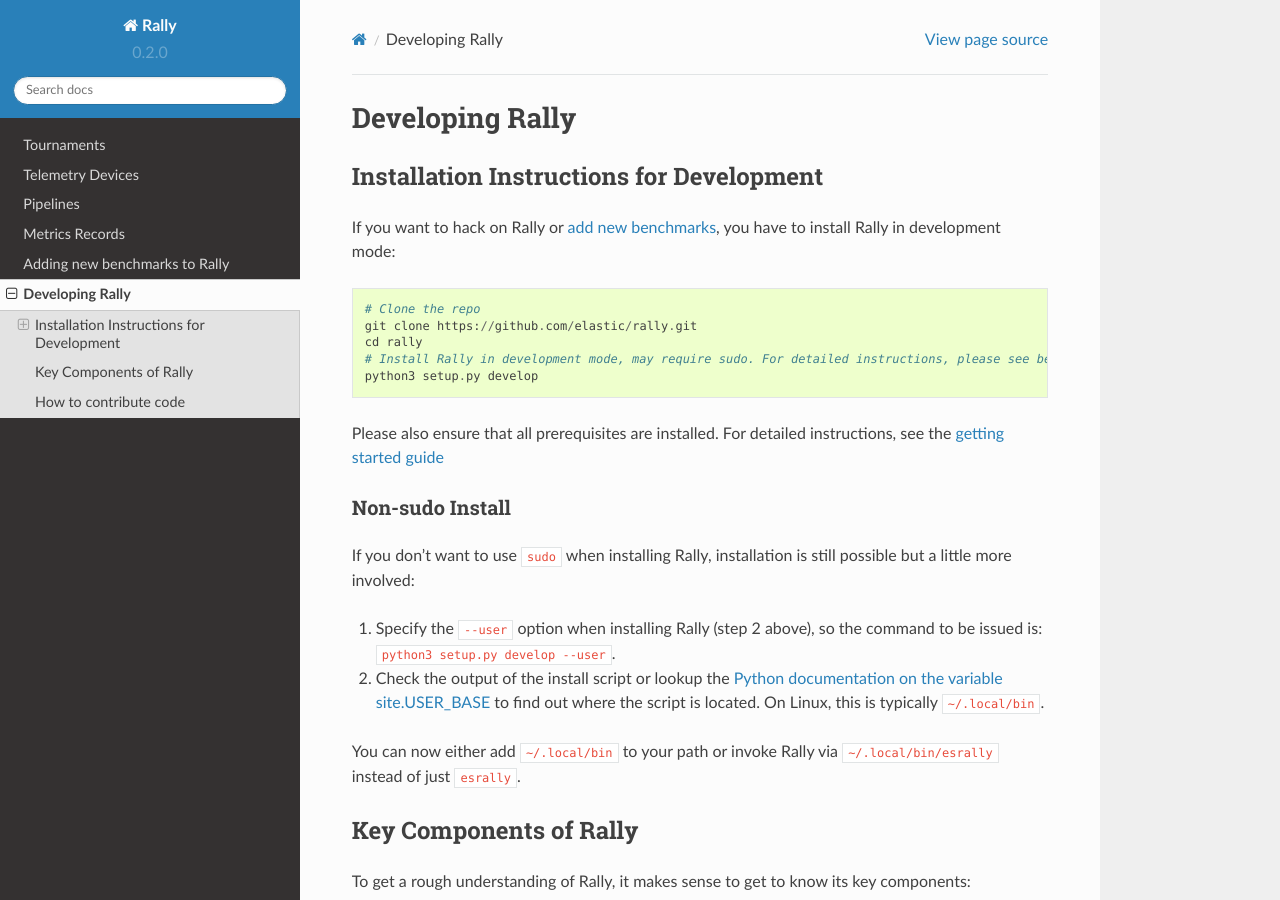
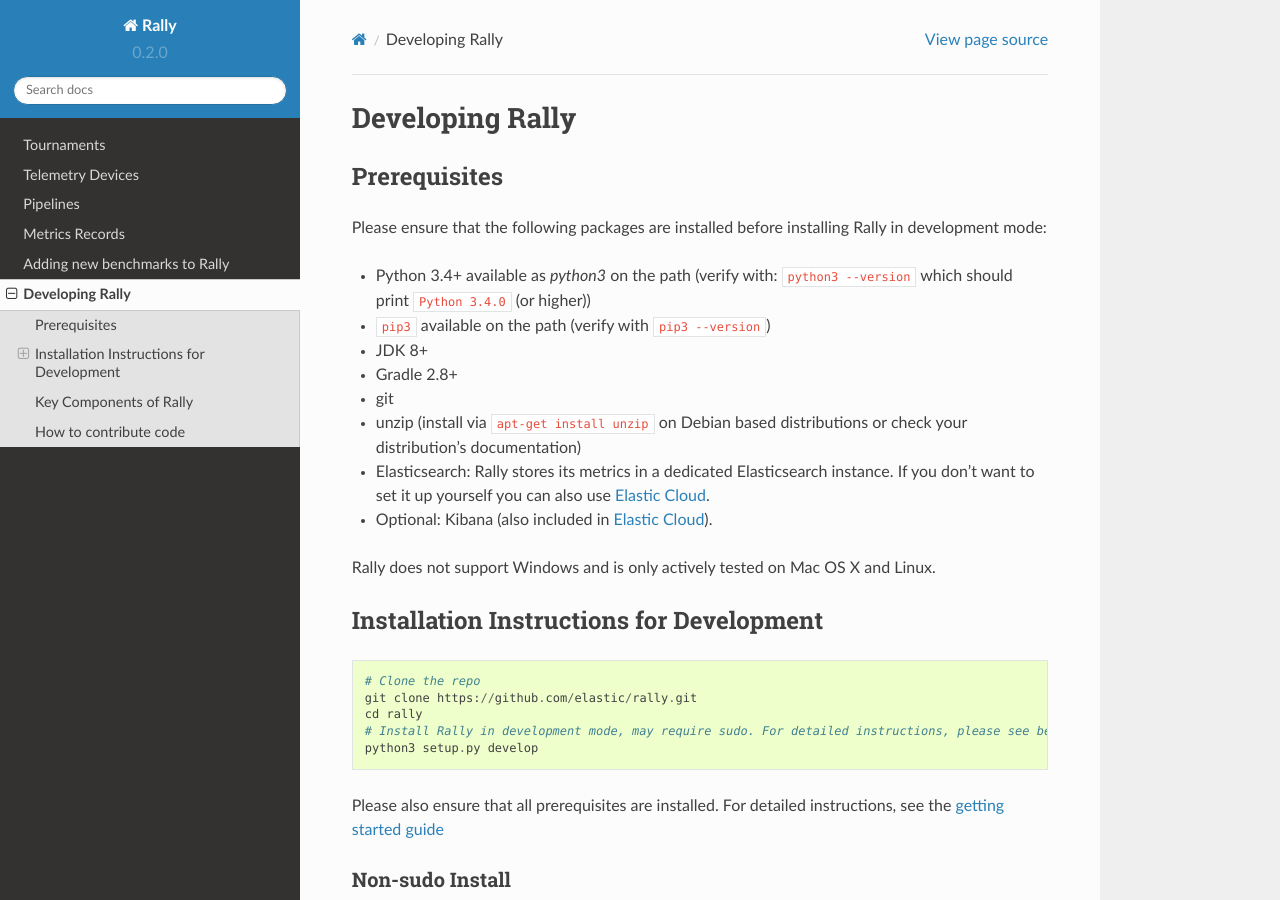
Before and after one commit to elastic/rally, a Sphinx documentation site: the page built from docs/developing.rst, in a window 1280 px wide and 900 px high. Built offline with Sphinx 7.4.7 and the Read the Docs theme 2.0.0, drawn with Linux system fonts in a browser that asks for light colours.

Commit message:
Explicitly state prerequisites in dev docs

```diff
--- a/docs/developing.rst
+++ b/docs/developing.rst
@@ -1,11 +1,26 @@
 Developing Rally
 ================
+
+Prerequisites
+-------------
+
+Please ensure that the following packages are installed before installing Rally in development mode:
+
+* Python 3.4+ available as `python3` on the path (verify with: ``python3 --version`` which should print ``Python 3.4.0`` (or higher))
+* ``pip3`` available on the path (verify with ``pip3 --version``)
+* JDK 8+
+* Gradle 2.8+
+* git
+* unzip (install via ``apt-get install unzip`` on  Debian based distributions or check your distribution's documentation)
+* Elasticsearch: Rally stores its metrics in a dedicated Elasticsearch instance. If you don't want to set it up yourself you can also use `Elastic Cloud <https://www.elastic.co/cloud>`_.
+* Optional: Kibana (also included in `Elastic Cloud <https://www.elastic.co/cloud>`_).
+
+Rally does not support Windows and is only actively tested on Mac OS X and Linux.
 
 Installation Instructions for Development
 -----------------------------------------
 
-If you want to hack on Rally or :doc:`add new benchmarks </adding_benchmarks>`, you have to install Rally in development mode::
-
+::
 
     # Clone the repo
     git clone https://github.com/elastic/rally.git
```
